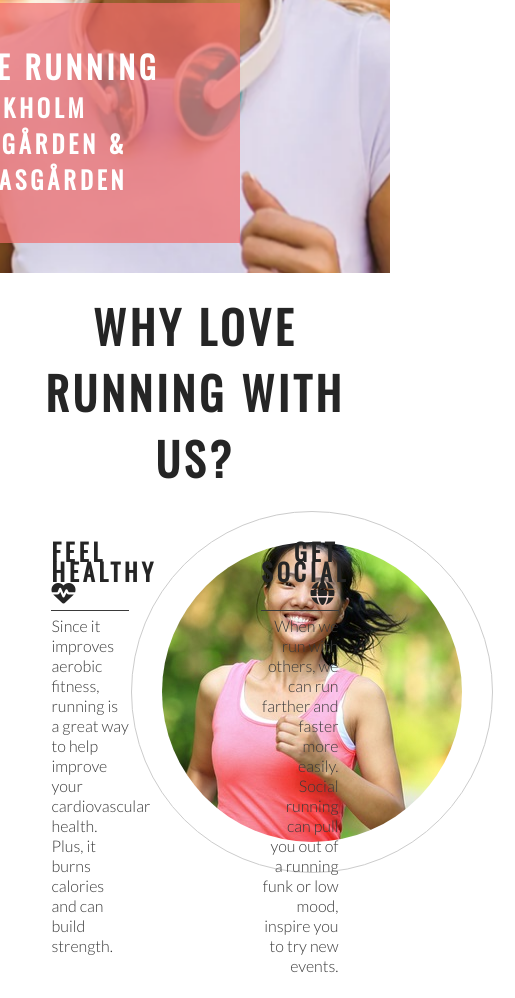
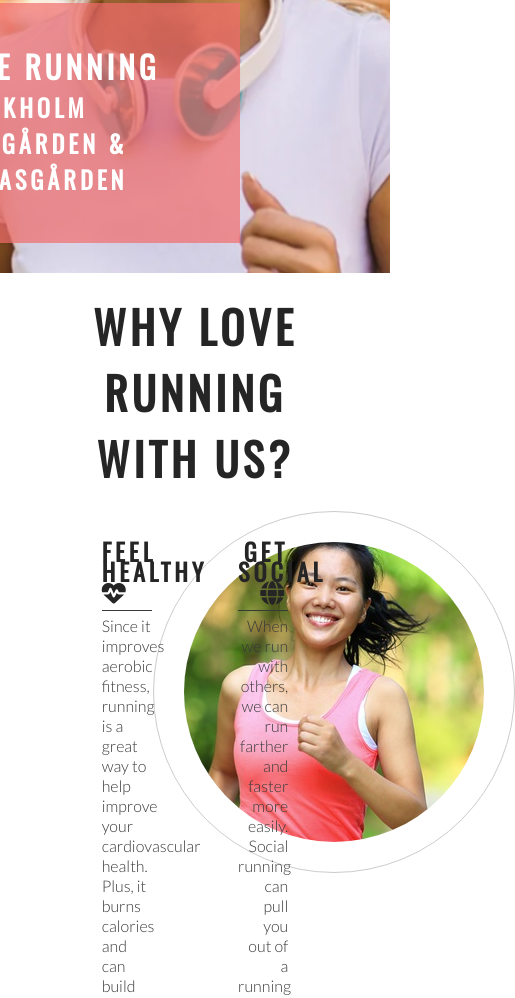
Before and after one commit to roeszler/love-running, a plain HTML site: page index.html in a window 390 px wide. Shown: the part 477-1475 px from the top of the page, 515 px wide, since content can reach past the window. Drawn offline with nearby package versions, Linux system fonts and the light colour scheme.

Commit message:
STYLE: partway through responsive styling at end of day

```diff
--- a/assets/css/style.css
+++ b/assets/css/style.css
@@ -281,3 +281,15 @@ footer {
 #photos > img {
     width: 100%; /* this resizes each image to fit within the 4 x colum-count we specified above */
 }
+
+/* Media Queries */
+/* For larger ro medium screen sizes from 1200px wide and down */
+
+@media screen and (max-width: 1200px) {
+    #club-ethos {
+        width: 65%;
+        height: 1200px;
+        margin: 0 auto;
+
+    }
+}
```
